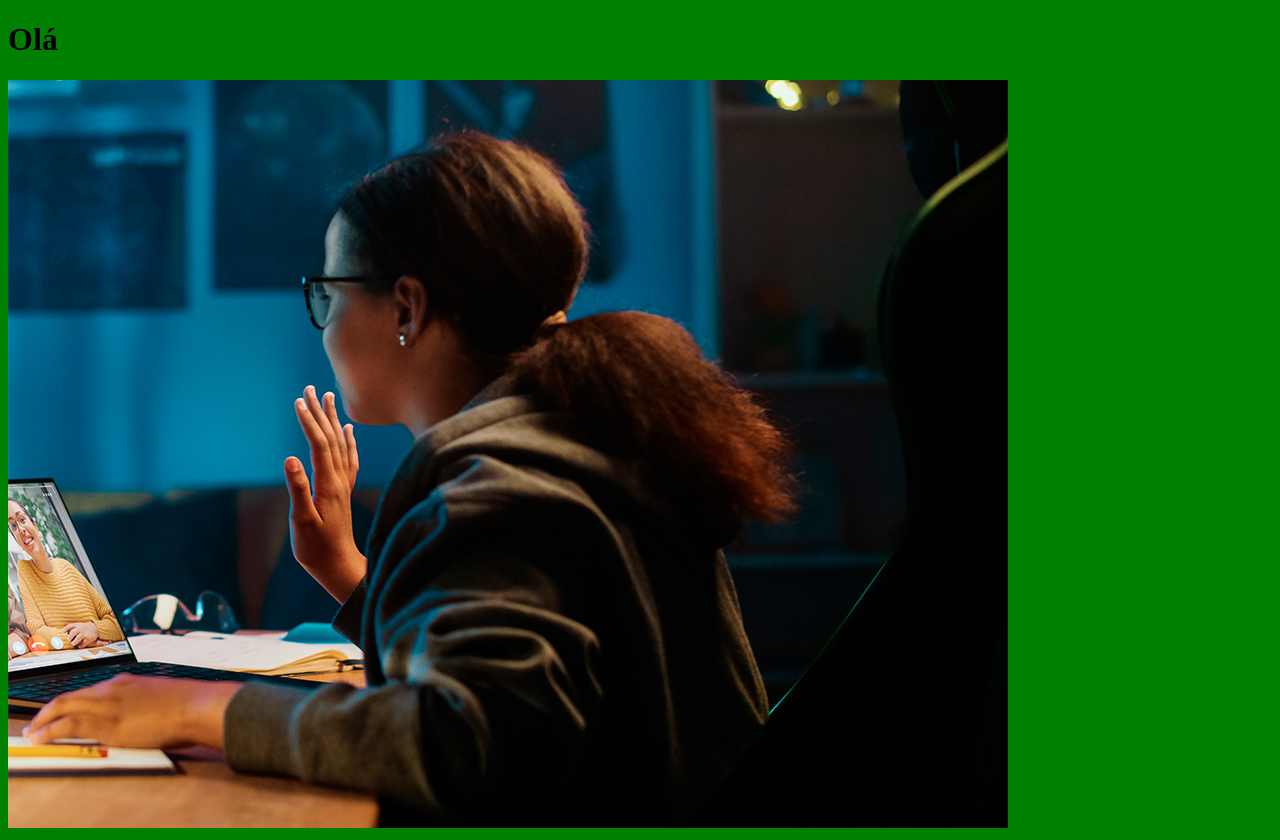
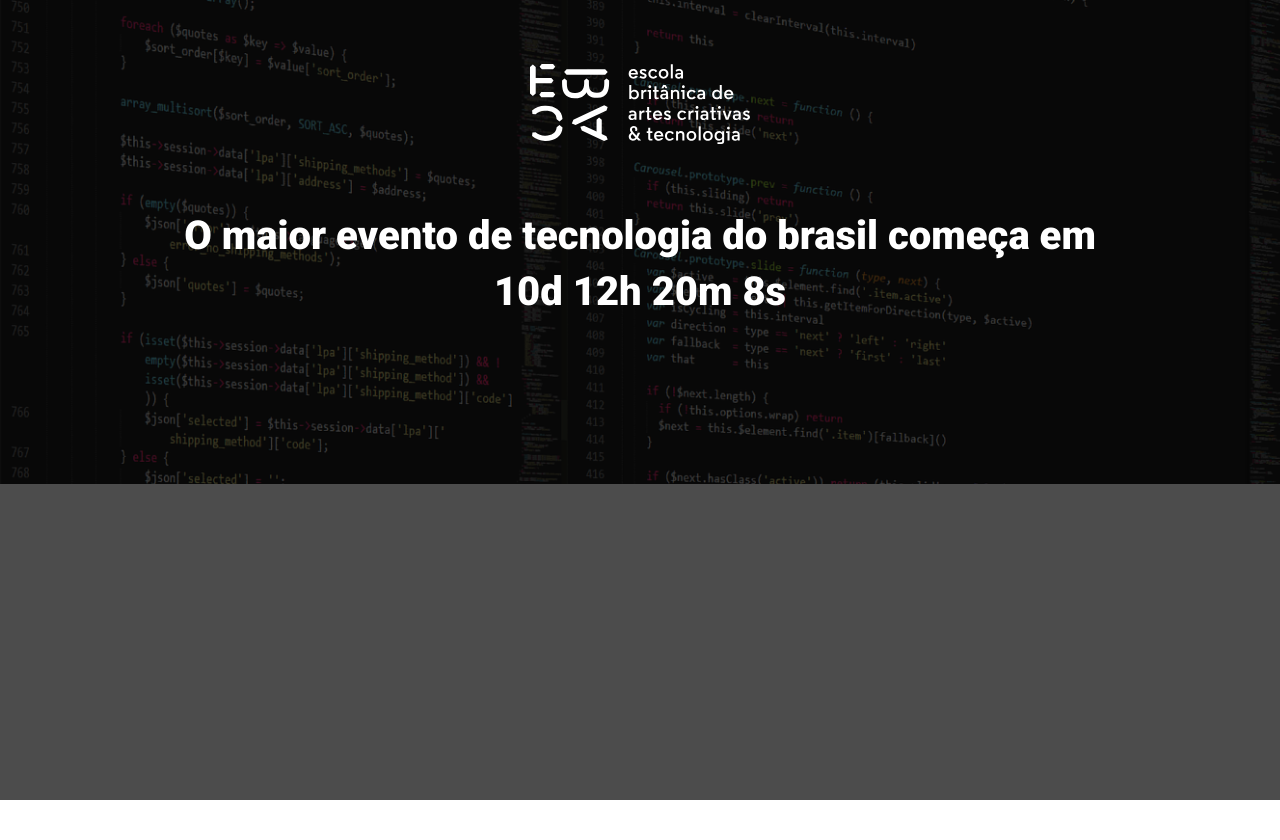
Before and after one commit to FelipeFirmida/ebac_tech_talks, a website built with Parcel: page src/index.html in a window 1280 px wide. After the commit the page ends 800 px from the top, so only its background shows below. Built offline with nearby package versions, Linux system fonts and the light colour scheme.

Commit message:
hero criado

```diff
--- a/src/index.html
+++ b/src/index.html
@@ -5,10 +5,19 @@
     <meta name="viewport" content="width=device-width, initial-scale=1.0">
     <title>Document</title>
     <link rel="stylesheet" href="styles/main.scss">
+    <link rel="preconnect" href="https://fonts.googleapis.com">
+    <link rel="preconnect" href="https://fonts.gstatic.com" crossorigin>
+    <link href="https://fonts.googleapis.com/css2?family=Roboto:ital,wght@0,100;0,300;0,400;0,500;0,700;0,900;1,100;1,300;1,400;1,500;1,700;1,900&display=swap" rel="stylesheet">
 </head>
 <body>
-    <h1>Olá</h1>
-    <img src="./images/backend.png" alt="">
+    <header class="hero">
+        <div class="container">
+            <img class="hero__logo" src="./images/ebac_logo.svg" alt="logo EBAC">
+            <p class="hero__text">
+                O maior evento de tecnologia do brasil começa em 10d 12h 20m 8s
+            </p>
+        </div>
+    </header>
     <script src="scripts/main.js"></script>
 </body>
 </html>
--- /dev/null
+++ b/src/styles/_hero.scss
@@ -0,0 +1,51 @@
+.hero {
+    padding-top: 64px;
+    padding-bottom: 100px;
+    background-image: url('../images/fundo.png');
+    background-repeat: no-repeat;
+    background-size: cover;
+
+    .container {
+        position: relative;
+    }
+
+    &::before {
+        position: absolute;
+        top: 0;
+        left: 0;
+        width: 100%;
+        height: 100%;
+        background-color: #000;
+        content: "";
+        opacity: .7;
+    }
+
+    &__text {
+        margin-top: 64px;
+        margin-bottom: 64px;
+        font-weight: 800;
+        font-size: 40px;
+        line-height: 56px;
+        text-align: center;
+    }
+
+    &__logo {
+        display: block;
+        margin: 0 auto;
+        height: 80px;
+    }
+
+    @media (max-width: 640px) {
+        padding: 40px 0;
+
+        &__logo {
+            height: 40px;
+        }
+
+        &__text {
+            font-size: 22px;
+            line-height: 24px;
+            margin: 24px 0;
+        }
+    }
+}
--- a/src/styles/main.scss
+++ b/src/styles/main.scss
@@ -1,3 +1,24 @@
-body {
-    background-color: green;
+@use 'hero';
+
+* {
+    margin: 0;
+    padding: 0;
+    box-sizing: border-box;
+    font-family: Roboto, sans-serif;
+    color: #fff;
 }
+
+.container {
+    max-width: 960px;
+    margin: 0 auto;
+    width: 100%;
+
+
+    @media (max-width: 640px) {
+        max-width: 80%;
+    }
+
+    @media (max-width: 1024px) {
+        max-width: 90%;
+    }
+}
```
